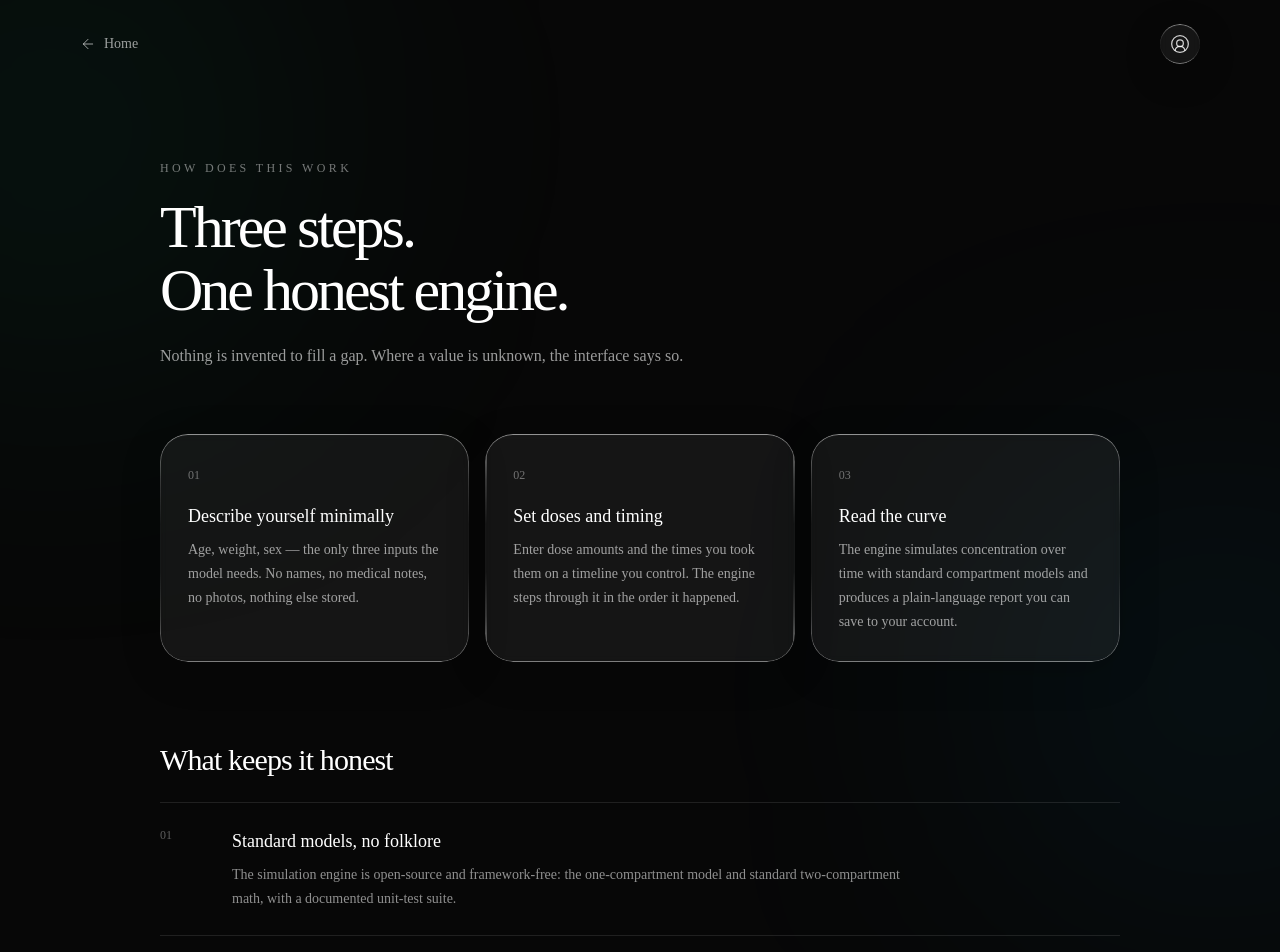
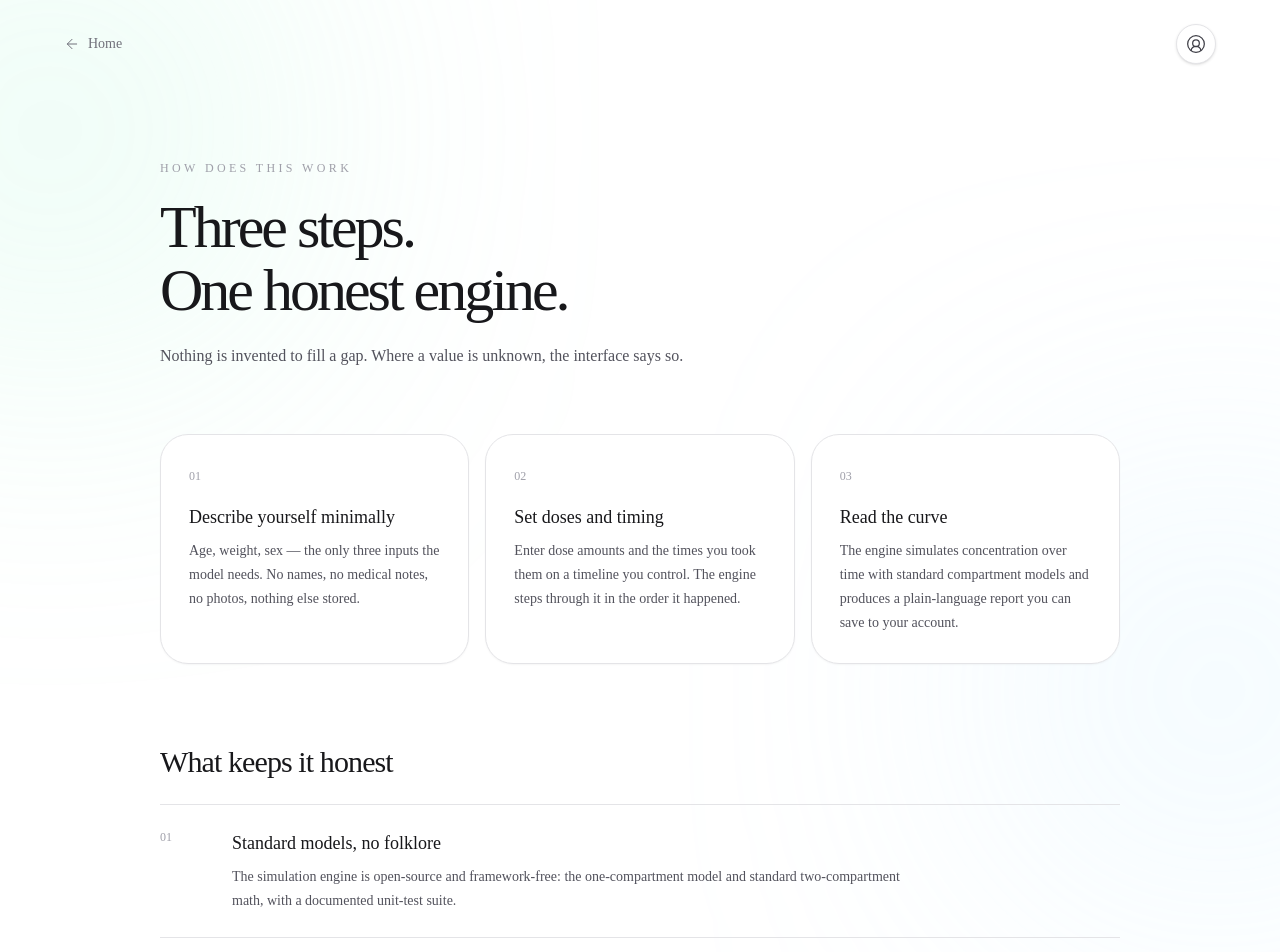
Before and after one commit to chaudharyjayy/dibmvp, a Next.js app in the folder apps/web/: page /how-it-works in a window 1280 px wide. Shown: the top 952 px of the page. Built offline with nearby package versions, Linux system fonts and the light colour scheme.

Commit message:
feat(web): white premium landing — framed video panel on white canvas, light nav/controls, no vignette or overlays; light theme across how-it-works, about, sign-in and simulator

```diff
--- a/apps/web/app/globals.css
+++ b/apps/web/app/globals.css
@@ -132,74 +132,3 @@ body {
     @apply font-sans;
   }
 }
-/* ------------------------------------------------------------------ */
-/* Landing: liquid glass + scroll choreography                         */
-/* ------------------------------------------------------------------ */
-
-.liquid-glass {
-  background: rgba(255, 255, 255, 0.06);
-  background-blend-mode: luminosity;
-  -webkit-backdrop-filter: blur(4px);
-  backdrop-filter: blur(4px);
-  border: none;
-  box-shadow:
-    inset 0 1px 1px rgba(255, 255, 255, 0.18),
-    0 10px 40px rgba(0, 0, 0, 0.18);
-  position: relative;
-  overflow: hidden;
-}
-
-.liquid-glass::before {
-  content: "";
-  position: absolute;
-  inset: 0;
-  border-radius: inherit;
-  padding: 1.4px;
-  background: linear-gradient(
-    180deg,
-    rgba(255, 255, 255, 0.45) 0%,
-    rgba(255, 255, 255, 0.15) 20%,
-    transparent 40%,
-    transparent 60%,
-    rgba(255, 255, 255, 0.15) 80%,
-    rgba(255, 255, 255, 0.45) 100%
-  );
-  -webkit-mask:
-    linear-gradient(#fff 0 0) content-box,
-    linear-gradient(#fff 0 0);
-  -webkit-mask-composite: xor;
-  mask:
-    linear-gradient(#fff 0 0) content-box,
-    linear-gradient(#fff 0 0);
-  mask-composite: exclude;
-  pointer-events: none;
-}
-
-html {
-  scroll-behavior: smooth;
-}
-
-[data-reveal] {
-  opacity: 0;
-  transform: translate3d(0, 32px, 0);
-  transition:
-    opacity 0.9s cubic-bezier(0.16, 1, 0.3, 1),
-    transform 0.9s cubic-bezier(0.16, 1, 0.3, 1);
-  will-change: opacity, transform;
-}
-
-[data-reveal][data-visible="true"] {
-  opacity: 1;
-  transform: none;
-}
-
-@media (prefers-reduced-motion: reduce) {
-  html {
-    scroll-behavior: auto;
-  }
-  [data-reveal] {
-    opacity: 1;
-    transform: none;
-    transition: none;
-  }
-}
--- a/apps/web/app/how-it-works/page.tsx
+++ b/apps/web/app/how-it-works/page.tsx
@@ -52,14 +52,14 @@ const bullets = [
 
 export default function HowItWorksPage() {
   return (
-    <main className="min-h-screen bg-[#070707] text-white">
-      <div className="pointer-events-none fixed -left-40 top-[-10%] h-[420px] w-[420px] rounded-full bg-emerald-400/10 blur-[150px]" />
-      <div className="pointer-events-none fixed -right-32 bottom-[-10%] h-[380px] w-[380px] rounded-full bg-sky-400/10 blur-[150px]" />
+    <main className="min-h-screen bg-white text-zinc-900">
+      <div className="pointer-events-none fixed -left-40 top-[-10%] h-[420px] w-[420px] rounded-full bg-emerald-200/30 blur-[150px]" />
+      <div className="pointer-events-none fixed -right-32 bottom-[-10%] h-[380px] w-[380px] rounded-full bg-sky-200/30 blur-[150px]" />
 
-      <header className="relative z-10 flex items-center justify-between px-5 pt-6 sm:px-8 md:px-16 lg:px-20">
+      <header className="relative z-10 flex items-center justify-between px-5 pt-6 sm:px-8 md:px-12 lg:px-16">
         <Link
           href="/"
-          className="inline-flex items-center gap-2 text-sm font-light text-white/60 transition hover:text-white"
+          className="inline-flex items-center gap-2 text-sm font-medium text-zinc-500 transition hover:text-zinc-900"
         >
           <ArrowLeft className="h-4 w-4" strokeWidth={1.5} />
           Home
@@ -67,14 +67,14 @@ export default function HowItWorksPage() {
         <Link
           href="/signin"
           aria-label="Account"
-          className="liquid-glass flex h-10 w-10 items-center justify-center rounded-full"
+          className="flex h-10 w-10 items-center justify-center rounded-full border border-zinc-200 bg-white shadow-sm transition hover:border-zinc-300"
         >
-          <CircleUserRound className="h-5 w-5 text-white/80" strokeWidth={1.5} />
+          <CircleUserRound className="h-5 w-5 text-zinc-700" strokeWidth={1.5} />
         </Link>
       </header>
 
       <div className="relative z-10 mx-auto max-w-5xl px-5 py-16 sm:px-8 sm:py-24">
-        <p className="text-xs font-medium uppercase tracking-[0.28em] text-white/45">
+        <p className="text-xs font-medium uppercase tracking-[0.28em] text-zinc-400">
           How does this work
         </p>
         <h1
@@ -85,37 +85,43 @@ export default function HowItWorksPage() {
           <br />
           One honest engine.
         </h1>
-        <p className="mt-5 max-w-xl text-sm font-light leading-7 text-white/60 sm:text-base">
+        <p className="mt-5 max-w-xl text-sm font-light leading-7 text-zinc-600 sm:text-base">
           Nothing is invented to fill a gap. Where a value is unknown, the
           interface says so.
         </p>
 
         <ol className="mt-12 grid gap-4 sm:mt-16 sm:grid-cols-3">
           {steps.map((s) => (
-            <li key={s.n} className="liquid-glass rounded-[1.75rem] p-6 sm:p-7">
-              <span className="text-xs font-light tabular-nums text-white/40">
+            <li
+              key={s.n}
+              className="rounded-[1.75rem] border border-zinc-200 bg-white p-6 shadow-[0_1px_2px_rgba(0,0,0,0.04)] sm:p-7"
+            >
+              <span className="text-xs font-medium tabular-nums text-zinc-400">
                 {s.n}
               </span>
               <h2 className="mt-4 text-lg font-medium">{s.title}</h2>
-              <p className="mt-2 text-sm font-light leading-6 text-white/60">
+              <p className="mt-2 text-sm font-light leading-6 text-zinc-600">
                 {s.body}
               </p>
             </li>
           ))}
         </ol>
 
-        <h2 className="mt-20 text-2xl font-normal sm:text-3xl" style={{ letterSpacing: "-0.03em" }}>
+        <h2
+          className="mt-20 text-2xl font-normal sm:text-3xl"
+          style={{ letterSpacing: "-0.03em" }}
+        >
           What keeps it honest
         </h2>
-        <div className="mt-6 divide-y divide-white/10 border-y border-white/10">
+        <div className="mt-6 divide-y divide-zinc-200 border-y border-zinc-200">
           {bullets.map((b) => (
             <div key={b.n} className="flex flex-col gap-2 py-6 sm:flex-row sm:gap-8">
-              <span className="w-10 shrink-0 text-xs font-light tabular-nums text-white/35">
+              <span className="w-10 shrink-0 text-xs font-medium tabular-nums text-zinc-400">
                 {b.n}
               </span>
               <div>
                 <h3 className="text-base font-medium sm:text-lg">{b.title}</h3>
-                <p className="mt-2 max-w-2xl text-sm font-light leading-6 text-white/55">
+                <p className="mt-2 max-w-2xl text-sm font-light leading-6 text-zinc-600">
                   {b.body}
                 </p>
               </div>
@@ -126,12 +132,12 @@ export default function HowItWorksPage() {
         <div className="mt-16 flex flex-wrap items-center gap-6">
           <Link
             href="/simulator"
-            className="liquid-glass inline-flex items-center gap-2 rounded-full px-7 py-3.5 text-sm font-medium text-white transition duration-300 hover:bg-white/10"
+            className="inline-flex items-center gap-2 rounded-full bg-zinc-900 px-7 py-3.5 text-sm font-medium text-white transition duration-300 hover:bg-zinc-700"
           >
             Open the simulator
             <ArrowUpRight className="h-4 w-4" strokeWidth={1.5} />
           </Link>
-          <p className="text-xs font-light text-white/40">
+          <p className="text-xs font-light text-zinc-500">
             Educational simulator only — not medical advice.
           </p>
         </div>
--- a/apps/web/app/layout.tsx
+++ b/apps/web/app/layout.tsx
@@ -22,8 +22,8 @@ export const metadata: Metadata = {
 
 export const viewport: Viewport = {
   themeColor: [
-    { media: "(prefers-color-scheme: light)", color: "#070707" },
-    { media: "(prefers-color-scheme: dark)", color: "#070707" },
+    { media: "(prefers-color-scheme: light)", color: "#ffffff" },
+    { media: "(prefers-color-scheme: dark)", color: "#ffffff" },
   ],
 };
 
--- a/apps/web/app/signin/page.tsx
+++ b/apps/web/app/signin/page.tsx
@@ -11,20 +11,20 @@ export const metadata: Metadata = {
 
 export default function SignInPage() {
   return (
-    <main className="relative flex min-h-screen flex-1 flex-col overflow-hidden bg-black text-white">
+    <main className="relative flex min-h-screen flex-1 flex-col overflow-hidden bg-white text-zinc-900">
       <div
         aria-hidden="true"
-        className="pointer-events-none absolute -left-32 top-[-10%] h-[420px] w-[420px] rounded-full bg-emerald-400/10 blur-[140px]"
+        className="pointer-events-none absolute -left-32 top-[-10%] h-[420px] w-[420px] rounded-full bg-emerald-200/40 blur-[140px]"
       />
       <div
         aria-hidden="true"
-        className="pointer-events-none absolute -right-24 bottom-[-10%] h-[380px] w-[380px] rounded-full bg-sky-400/10 blur-[150px]"
+        className="pointer-events-none absolute -right-24 bottom-[-10%] h-[380px] w-[380px] rounded-full bg-sky-200/40 blur-[150px]"
       />
 
-      <header className="relative z-10 px-5 pt-6 sm:px-8 md:px-16 lg:px-20">
+      <header className="relative z-10 px-5 pt-6 sm:px-8 md:px-12 lg:px-16">
         <Link
           href="/"
-          className="inline-flex items-center gap-2 text-sm font-light text-white/60 transition hover:text-white"
+          className="inline-flex items-center gap-2 text-sm font-medium text-zinc-500 transition hover:text-zinc-900"
         >
           <ArrowLeft className="h-4 w-4" strokeWidth={1.5} />
           Back
@@ -33,7 +33,7 @@ export default function SignInPage() {
 
       <div className="relative z-10 flex flex-1 items-center justify-center px-5 py-12 sm:px-8">
         <div className="w-full max-w-md">
-          <p className="text-xs font-medium uppercase tracking-[0.28em] text-white/45">
+          <p className="text-xs font-medium uppercase tracking-[0.28em] text-zinc-400">
             Account
           </p>
           <h1
@@ -42,16 +42,16 @@ export default function SignInPage() {
           >
             Save your reports
           </h1>
-          <p className="mt-3 text-sm font-light leading-6 text-white/60">
+          <p className="mt-3 text-sm font-light leading-6 text-zinc-600">
             Sign in with a one-time email link. No password, no profile content
             beyond the three numbers the model uses.
           </p>
 
-          <div className="dark mt-8">
+          <div className="mt-8">
             <AuthPanel />
           </div>
 
-          <p className="mt-6 text-[11px] leading-5 text-white/35">
+          <p className="mt-6 text-[11px] leading-5 text-zinc-400">
             Educational simulator only — not medical advice. Reports can be
             deleted at any time.
           </p>
--- a/apps/web/app/simulator/page.tsx
+++ b/apps/web/app/simulator/page.tsx
@@ -11,12 +11,12 @@ export const metadata: Metadata = {
 
 export default function SimulatorPage() {
   return (
-    <main className="min-h-screen flex-1 bg-[#070707] text-white">
-      <header className="border-b border-white/10">
+    <main className="min-h-screen flex-1 bg-white text-zinc-900">
+      <header className="border-b border-zinc-200">
         <div className="mx-auto flex max-w-5xl items-center justify-between px-6 py-4">
           <Link
             href="/"
-            className="inline-flex items-center gap-2 text-sm font-light text-white/60 transition hover:text-white"
+            className="inline-flex items-center gap-2 text-sm font-medium text-zinc-500 transition hover:text-zinc-900"
           >
             <ArrowLeft className="h-4 w-4" strokeWidth={1.5} />
             Back
@@ -24,15 +24,13 @@ export default function SimulatorPage() {
           <Link
             href="/signin"
             aria-label="Account"
-            className="liquid-glass flex h-10 w-10 items-center justify-center rounded-full"
+            className="flex h-10 w-10 items-center justify-center rounded-full border border-zinc-200 bg-white shadow-sm transition hover:border-zinc-300"
           >
-            <CircleUserRound className="h-5 w-5 text-white/80" strokeWidth={1.5} />
+            <CircleUserRound className="h-5 w-5 text-zinc-700" strokeWidth={1.5} />
           </Link>
         </div>
       </header>
-      <div className="dark">
-        <Simulator />
-      </div>
+      <Simulator />
     </main>
   );
 }
```
Also changed, not shown: apps/web/app/about/page.tsx (+19 -19 lines), apps/web/components/landing/hero.tsx (+78 -74 lines).
